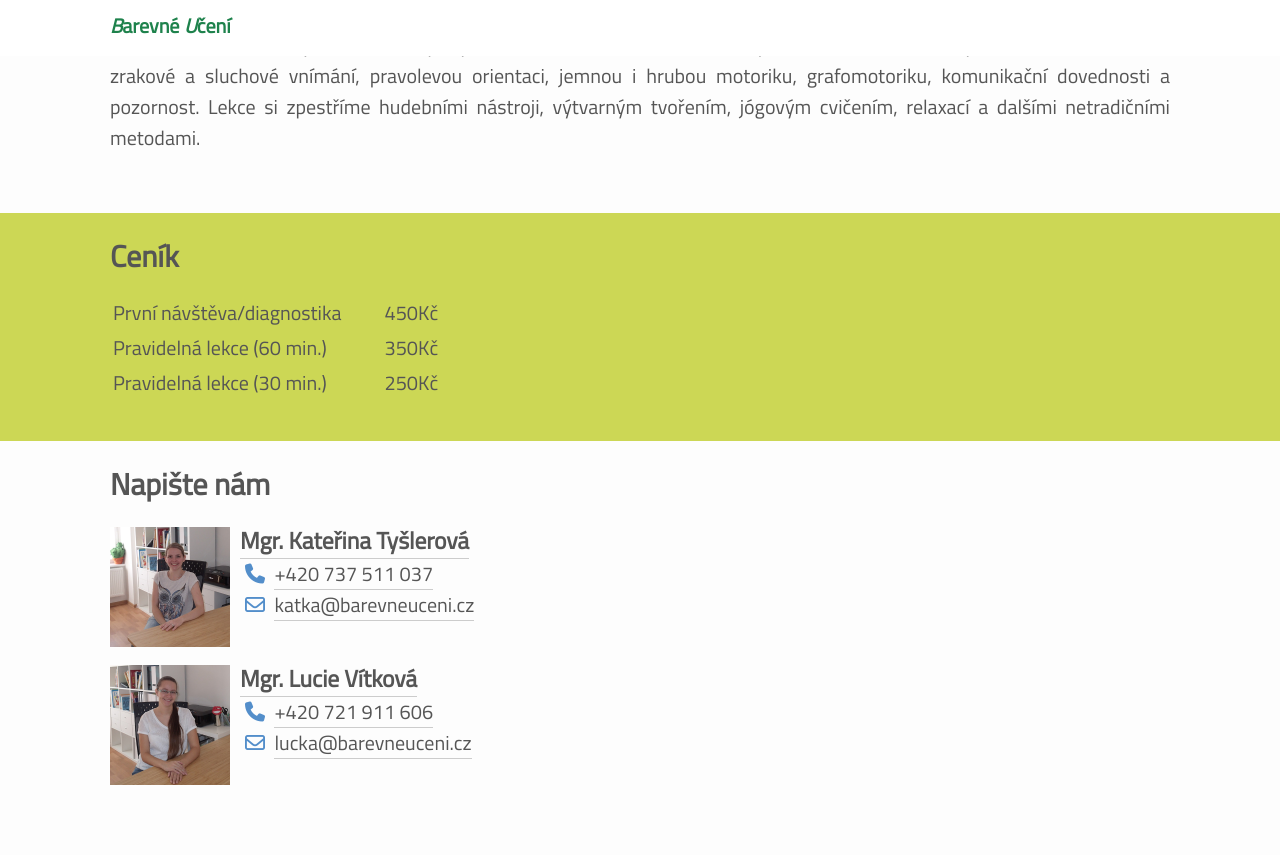
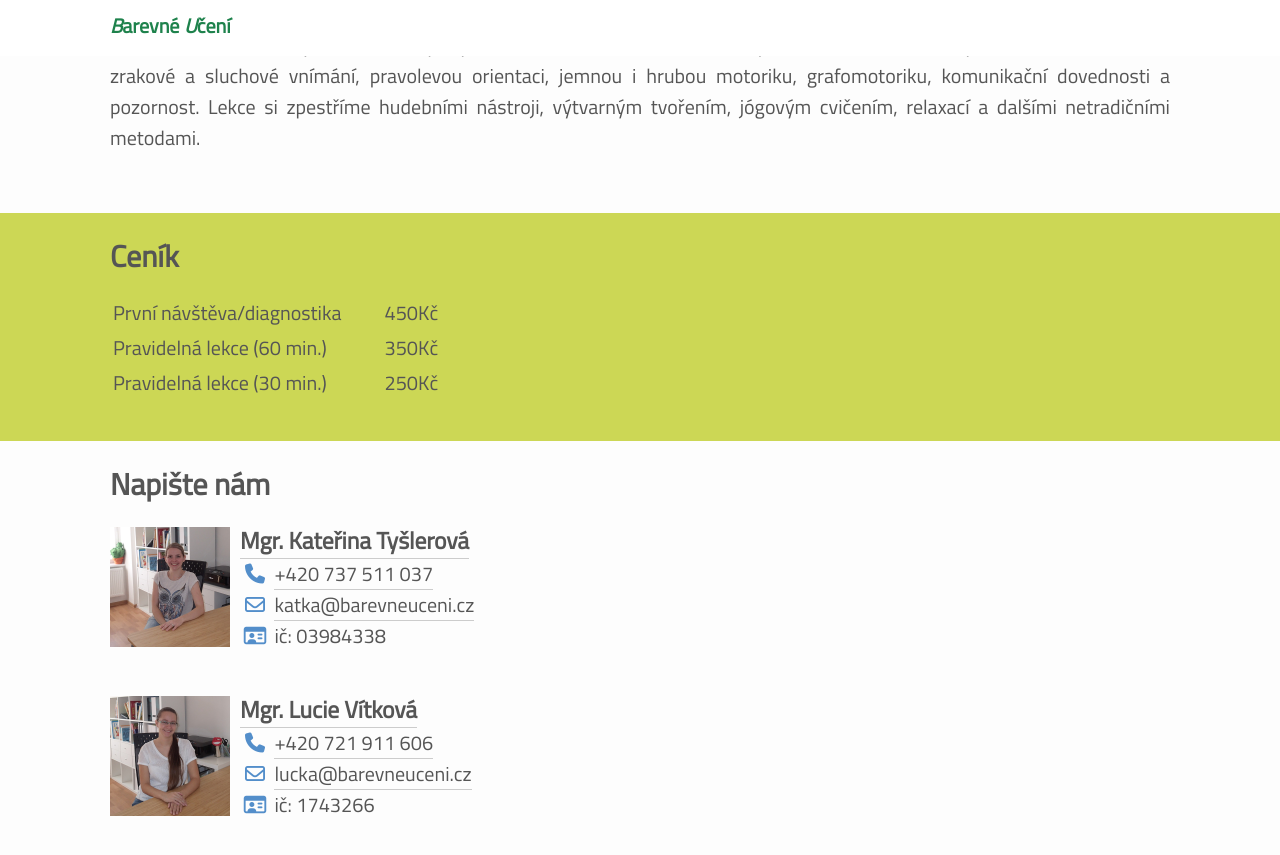
Before and after one commit to JakubTesarek/barevneuceni.cz, a Jekyll site: the page built from pages/predskolni-pripravka.html, in a window 1280 px wide and 900 px high, scrolled down 315 px. Shown: the top 855 px of the window. Built offline with Jekyll 4.4.1, drawn with Linux system fonts in a browser that asks for light colours; nearby versions of some CDN libraries.

Commit message:
Update contact_profile.html

```diff
--- a/_includes/contact_profile.html
+++ b/_includes/contact_profile.html
@@ -3,4 +3,5 @@
 	<h3><a href="{{ site.baseurl }}{{include.profile.page}}">{{include.profile.name}}</a></h3>
 	<i class="fa fa-phone" aria-hidden="true"></i> <a href="tel:{{include.profile.phone | remove:' '}}">{{include.profile.phone}}</a><br>
 	<i class="fa fa-envelope-o" aria-hidden="true"></i> <a href="mailto:{{include.profile.email}}">{{include.profile.email}}</a><br>
+	<i class="fa fa-id-card-o" aria-hidden="true"></i> ič: {{include.profile.ic}}
 </div>
```
